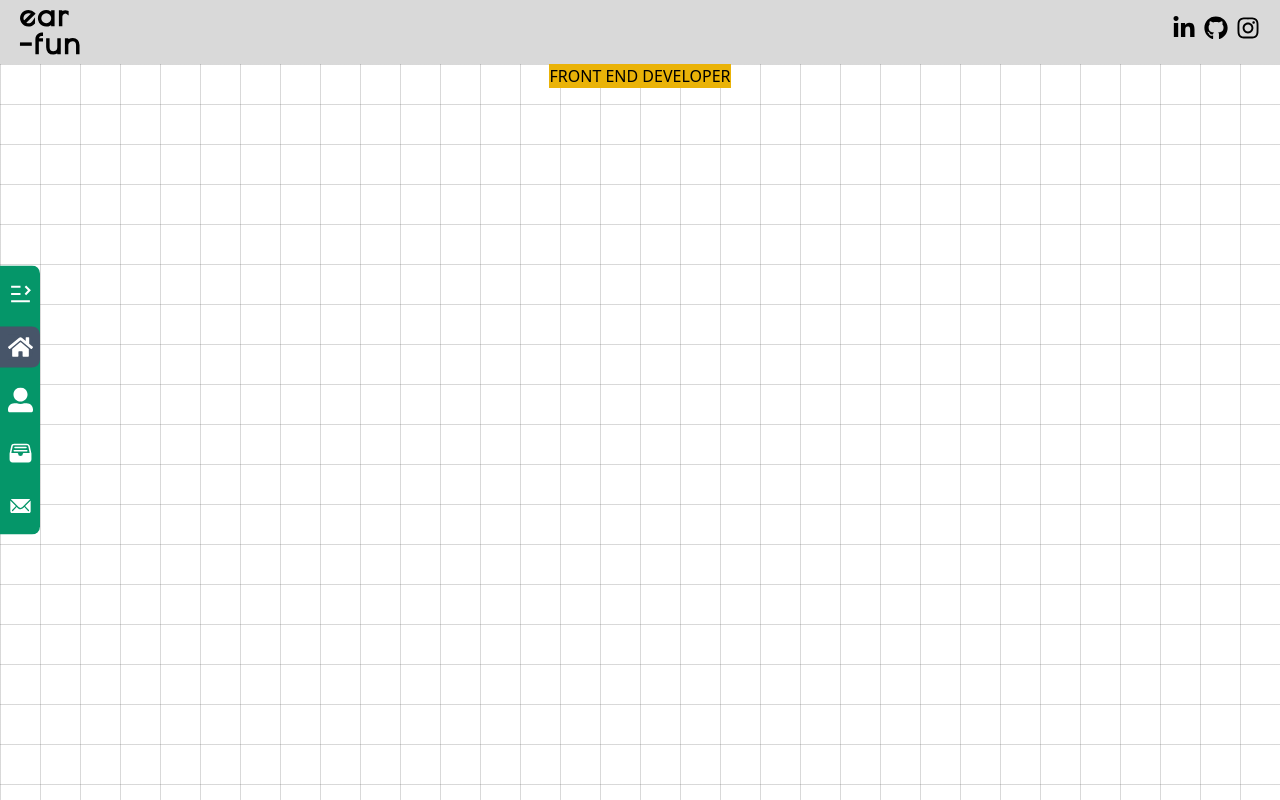
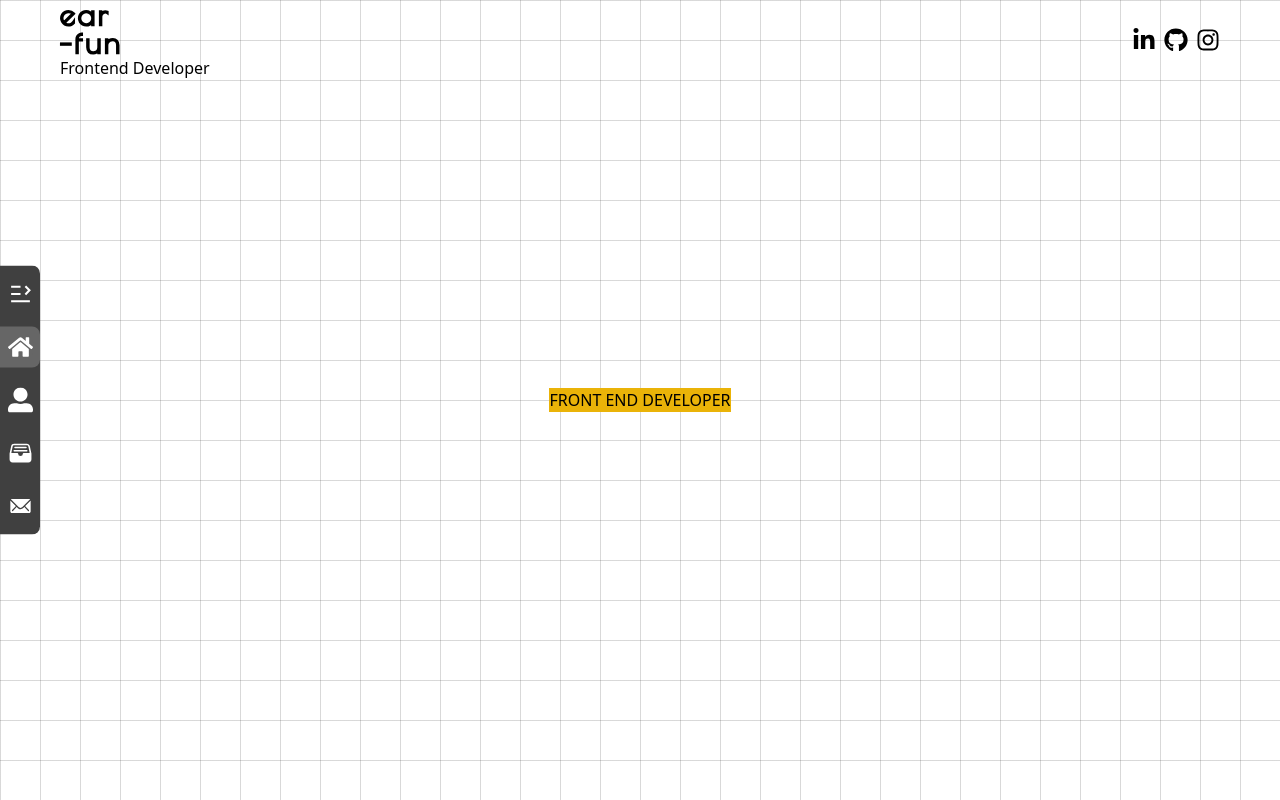
Before and after one commit to irfannudien/web-portfolio-2, a React (Vite) app: page / in a window 1280 px wide. Shown: the top 800 px of the page. Built offline with nearby package versions, Linux system fonts and the light colour scheme.

Commit message:
update sidebar and navbar

```diff
--- a/src/components/Elements/Button.jsx
+++ b/src/components/Elements/ButtonSidebar.jsx
@@ -1,14 +1,16 @@
 import React from "react";
 
-export default function Button(props) {
+const ButtonSidebar = (props) => {
   const { children, onClick, className } = props;
   return (
     <div
-      className={`text-white cursor-pointer p-2 hover:bg-slate-600 ${className}`}
+      className={`text-white cursor-pointer p-2 hover:bg-[#666666] ${className}`}
     >
       <a onClick={onClick} className={`${className}`}>
         {children}
       </a>
     </div>
   );
-}
+};
+
+export default ButtonSidebar;
--- a/src/components/Fragments/Navbar.jsx
+++ b/src/components/Fragments/Navbar.jsx
@@ -1,15 +1,34 @@
-import React from "react";
+import React, { useEffect, useState } from "react";
 import { FaGithub, FaInstagram, FaLinkedinIn } from "react-icons/fa";
 
-export default function Navbar() {
+const Navbar = () => {
+  const [isScroll, setIsScroll] = useState(false);
+
+  useEffect(() => {
+    const handleScrollBlur = () => {
+      setIsScroll(window.scrollY > 0);
+    };
+
+    window.addEventListener("scroll", handleScrollBlur);
+    return () => window.removeEventListener("scroll", handleScrollBlur);
+  }, []);
+
   return (
-    <div className="fixed w-screen backdrop-blur-sm bg-[rgba(64,64,64,.2)] px-5 items-center h-16">
-      <div className="flex items-center justify-between">
-        <h1 className="font-poiret text-3xl super-bold tracking-widest leading-7">
-          ear
-          <br />
-          -fun
-        </h1>
+    <div
+      className={`${
+        isScroll ? "backdrop-blur-sm bg-[#a5a5a5]/20" : "bg-transparent"
+      }
+      fixed w-full transition-all duration-300 ease-in-out px-5 items-center z-50`}
+    >
+      <div className="flex items-center justify-between mx-10">
+        <div>
+          <p className="font-poiret text-3xl super-bold tracking-widest leading-7">
+            ear
+            <br />
+            -fun
+          </p>
+          <p>Frontend Developer</p>
+        </div>
         <div className="flex gap-2 text-2xl">
           <FaLinkedinIn />
           <FaGithub />
@@ -18,4 +37,6 @@ export default function Navbar() {
       </div>
     </div>
   );
-}
+};
+
+export default Navbar;
--- a/src/components/Fragments/SideBar.jsx
+++ b/src/components/Fragments/SideBar.jsx
@@ -1,9 +1,9 @@
-import React, { useState, useEffect } from "react"; // Mengimpor React dan hooks useState, useEffect
-import Button from "../Elements/Button"; // Mengimpor komponen Button
-import { FaHome, FaUserAlt } from "react-icons/fa"; // Mengimpor ikon untuk sidebar
-import { IoFileTrayFull } from "react-icons/io5"; // Mengimpor ikon untuk sidebar
-import { IoIosMail } from "react-icons/io"; // Mengimpor ikon untuk sidebar
+import React, { useState, useEffect } from "react";
+import { FaHome, FaUserAlt } from "react-icons/fa";
+import { IoFileTrayFull } from "react-icons/io5";
+import { IoIosMail } from "react-icons/io";
 import { RiMenuUnfoldLine } from "react-icons/ri";
+import ButtonSidebar from "../Elements/ButtonSidebar";
 
 export default function SideBar() {
   const [active, setActive] = useState("home");
@@ -25,12 +25,12 @@ export default function SideBar() {
   const handleClick = (id) => {
     const section = document.getElementById(id);
     if (section) {
-      section.scrollIntoView({ behavior: "smooth" });
       setActive(id);
+      section.scrollIntoView({ behavior: "auto", block: "start" });
     }
   };
 
-  const handleScroll = () => {
+  const handleScrollSidebar = () => {
     const sections = document.querySelectorAll("section");
     const scrollPosition = window.scrollY;
 
@@ -50,40 +50,45 @@ export default function SideBar() {
   };
 
   useEffect(() => {
-    window.addEventListener("scroll", handleScroll);
+    window.addEventListener("scroll", handleScrollSidebar);
 
     return () => {
-      window.removeEventListener("scroll", handleScroll);
+      window.removeEventListener("scroll", handleScrollSidebar);
     };
   }, []);
 
   return (
     <div
       className={`fixed top-1/2 transform -translate-y-1/2 transition-all duration-300 ease-in-out
-      flex-col overflow-hidden
+      flex flex-col overflow-hidden
       ${isOpen ? "w-28" : "w-10"}
-      hidden md:flex
+
         `}
       // style={{ width: isOpen ? "fit-content" : "3.5rem" }}
     >
-      <nav className="flex flex-col bg-emerald-600 h-full justify-center gap-3 rounded-r-lg py-2">
-        <Button onClick={toggleSidebar} className="flex gap-2 items-center">
+      <nav className="flex flex-col bg-[#404040] h-full justify-center gap-3 rounded-r-lg py-2">
+        <ButtonSidebar
+          onClick={toggleSidebar}
+          className={`flex gap-2 items-center ${
+            isOpen ? "rounded-none" : "rounded-r-lg"
+          }`}
+        >
           <RiMenuUnfoldLine size={25} />
           {isOpen && <span className="text-sm">Menu</span>}
-        </Button>
+        </ButtonSidebar>
         {navItems.map((item) => (
-          <Button
+          <ButtonSidebar
             key={item.id}
             onClick={() => handleClick(item.id)}
             className={`flex gap-2 items-center ${
               isOpen ? "rounded-none" : "rounded-r-lg"
             } ${
-              active === item.id ? "bg-slate-600" : "text-white"
-            } duration-300`}
+              active === item.id ? "bg-[#666666]" : "text-white"
+            } duration-500`}
           >
             {item.icon}
             {isOpen && <span className="text-sm">{item.label}</span>}
-          </Button>
+          </ButtonSidebar>
         ))}
       </nav>
     </div>
--- a/src/components/Fragments/SideBarBackup.jsx
+++ b/src/components/Fragments/SideBarBackup.jsx
@@ -1,8 +1,8 @@
 import React, { useState, useEffect } from "react"; // Mengimpor React dan hooks useState, useEffect
-import Button from "../Elements/Button"; // Mengimpor komponen Button
 import { FaHome, FaUserAlt } from "react-icons/fa"; // Mengimpor ikon untuk sidebar
 import { IoFileTrayFull } from "react-icons/io5"; // Mengimpor ikon untuk sidebar
 import { IoIosMail } from "react-icons/io"; // Mengimpor ikon untuk sidebar
+import ButtonSidebar from "../Elements/ButtonSidebar";
 
 export default function SideBar() {
   // State untuk menyimpan ID elemen yang sedang aktif (awalannya "home")
@@ -51,7 +51,7 @@ export default function SideBar() {
       <nav className="flex flex-col bg-emerald-600 h-full justify-center gap-3 rounded-r-lg py-2">
         {/* Looping untuk membuat tombol berdasarkan navItems */}
         {navItems.map((item) => (
-          <Button
+          <ButtonSidebar
             key={item.id} // Menggunakan ID sebagai key
             path={`#${item.id}`} // Menggunakan ID sebagai path
             onClick={() => setActive(item.id)} // Set ID aktif saat tombol diklik
@@ -60,7 +60,7 @@ export default function SideBar() {
             }`}
           >
             {item.icon} {/* Menampilkan ikon pada tombol */}
-          </Button>
+          </ButtonSidebar>
         ))}
       </nav>
     </div>
--- a/src/main.jsx
+++ b/src/main.jsx
@@ -2,11 +2,9 @@ import { StrictMode } from "react";
 import { createRoot } from "react-dom/client";
 import "./index.css";
 import Layout from "./pages/Layout";
-import Navbar from "./components/Fragments/Navbar";
 
 createRoot(document.getElementById("root")).render(
   <StrictMode>
-    <Navbar />
     <Layout />
   </StrictMode>
 );
--- a/src/pages/About.jsx
+++ b/src/pages/About.jsx
@@ -3,7 +3,7 @@ import React from "react";
 export default function About() {
   return (
     <section id="about" className="h-screen anchor-section">
-      <div className="h-full w-full bg-white flex items-start justify-center mt-16">
+      <div className="h-full w-full bg-white flex items-center justify-center">
         <h1 className="bg-red-500 text-center">About</h1>
       </div>
     </section>
--- a/src/pages/Contact.jsx
+++ b/src/pages/Contact.jsx
@@ -3,7 +3,7 @@ import React from "react";
 export default function Contact() {
   return (
     <section id="contact" className="h-screen anchor-section">
-      <div className="h-full w-full bg-white flex items-start justify-center mt-16">
+      <div className="h-full w-full bg-white flex items-center justify-center">
         <h1 className="bg-amber-900 text-center">Contact</h1>
       </div>
     </section>
--- a/src/pages/Home.jsx
+++ b/src/pages/Home.jsx
@@ -3,7 +3,7 @@ import React from "react";
 export default function Home() {
   return (
     <section id="home" className="h-screen anchor-section">
-      <div className="h-full w-full bg-white bg-grid-pattern flex items-start justify-center mt-16">
+      <div className="h-full w-full bg-white bg-grid-pattern flex items-center justify-center">
         <h1 className="bg-yellow-500 text-center">FRONT END DEVELOPER</h1>
       </div>
     </section>
--- a/src/pages/Layout.jsx
+++ b/src/pages/Layout.jsx
@@ -1,13 +1,15 @@
-import React, { useState } from "react";
+import React from "react";
 import Home from "./Home";
 import About from "./About";
 import Contact from "./Contact";
 import Project from "./Project";
 import SideBar from "../components/Fragments/SideBar";
+import Navbar from "../components/Fragments/Navbar";
 
 export default function Layout() {
   return (
     <>
+      <Navbar />
       <SideBar />
       <div className="flex flex-col">
         <Home />
--- a/src/pages/Project.jsx
+++ b/src/pages/Project.jsx
@@ -3,7 +3,7 @@ import React from "react";
 export default function Project() {
   return (
     <section id="project" className="h-screen anchor-section">
-      <div className="h-full w-full bg-white flex items-start justify-center mt-16">
+      <div className="h-full w-full bg-white flex items-center justify-center">
         <h1 className="bg-cyan-700 text-center">Project</h1>
       </div>
     </section>
```
Also changed, not shown: src/assets/logo.png (added), src/assets/logo.svg (added).
